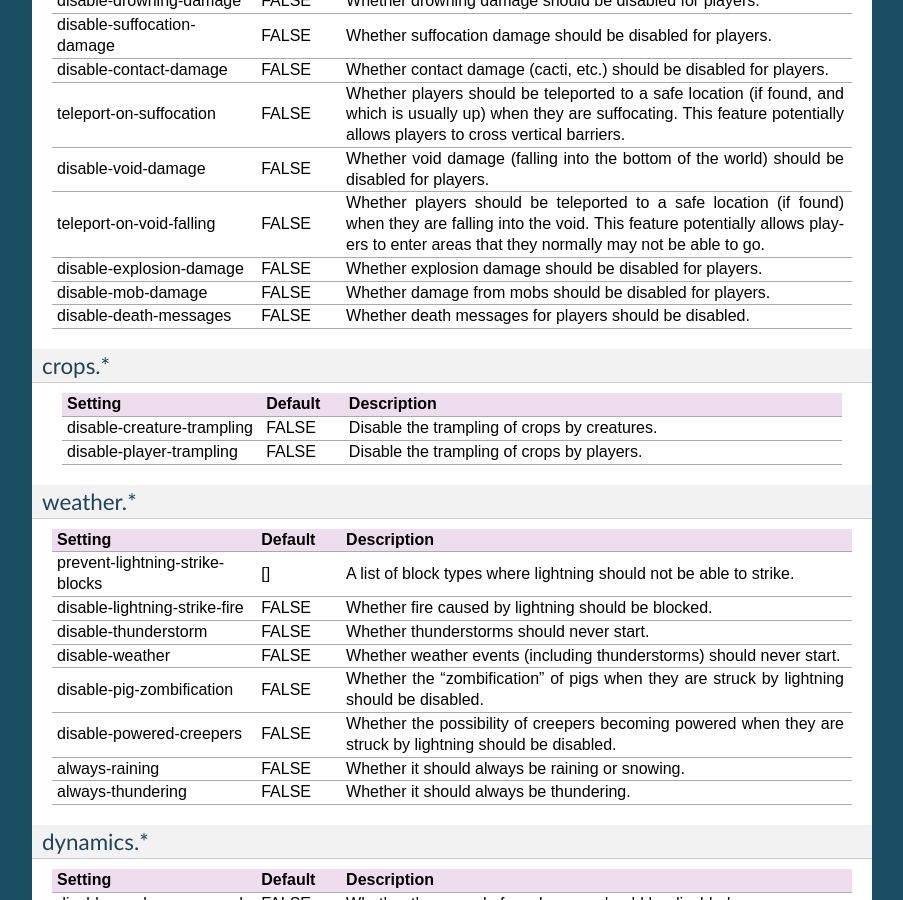
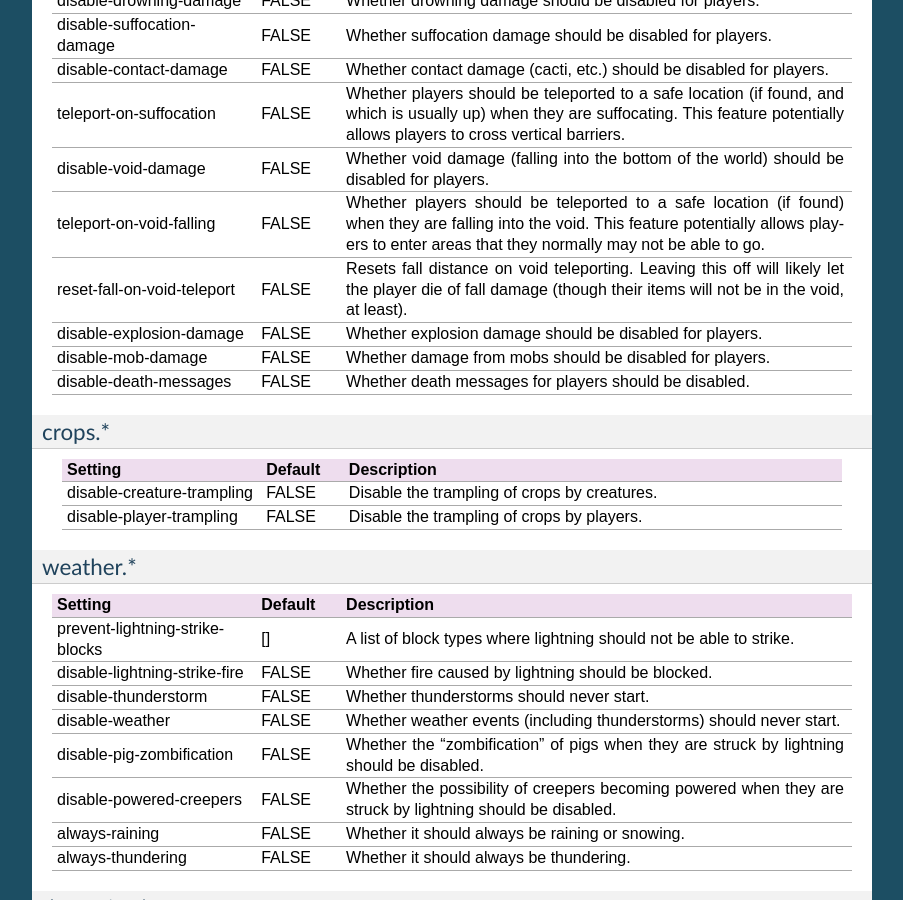
Before and after one commit to aurorasmiles/WorldGuardDocs, a Sphinx documentation site: the page built from source/config.rst, in a window 1280 px wide and 900 px high, scrolled down 5319 px. Shown: the whole window, without its empty margins (198-1101 px from the left). Built offline with Sphinx 7.4.7, drawn with Linux system fonts in a browser that asks for light colours.

Commit message:
New option for safe void falls.

```diff
--- a/source/config.rst
+++ b/source/config.rst
@@ -230,6 +230,7 @@ player-damage.*
     teleport-on-suffocation,FALSE,"Whether players should be teleported to a safe location (if found, and which is usually up) when they are suffocating. This feature potentially allows players to cross vertical barriers."
     disable-void-damage,FALSE,"Whether void damage (falling into the bottom of the world) should be disabled for players."
     teleport-on-void-falling,FALSE,"Whether players should be teleported to a safe location (if found) when they are falling into the void. This feature potentially allows players to enter areas that they normally may not be able to go."
+    reset-fall-on-void-teleport,FALSE,"Resets fall distance on void teleporting. Leaving this off will likely let the player die of fall damage (though their items will not be in the void, at least)."
     disable-explosion-damage,FALSE,"Whether explosion damage should be disabled for players."
     disable-mob-damage,FALSE,"Whether damage from mobs should be disabled for players."
     disable-death-messages,FALSE,"Whether death messages for players should be disabled."
```
